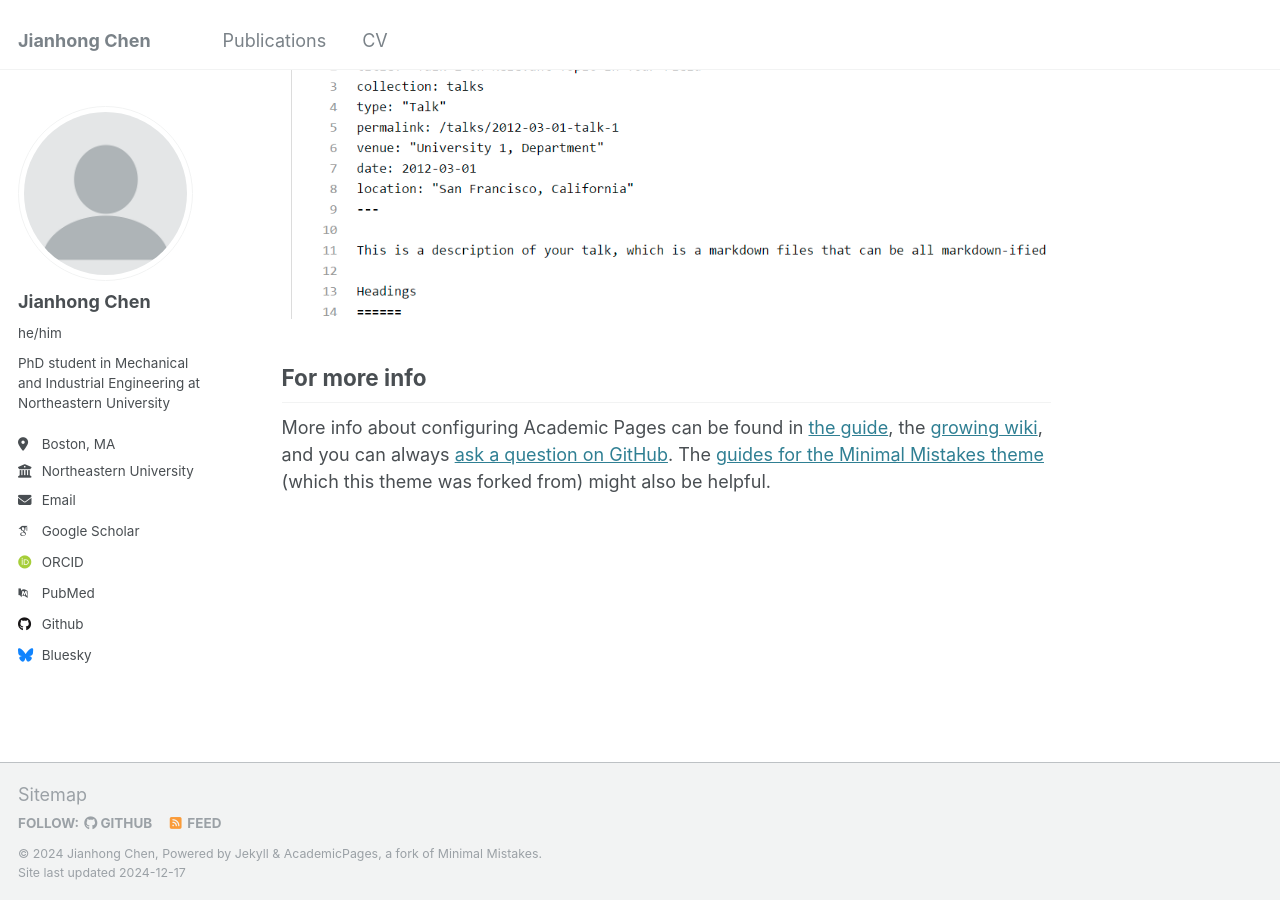
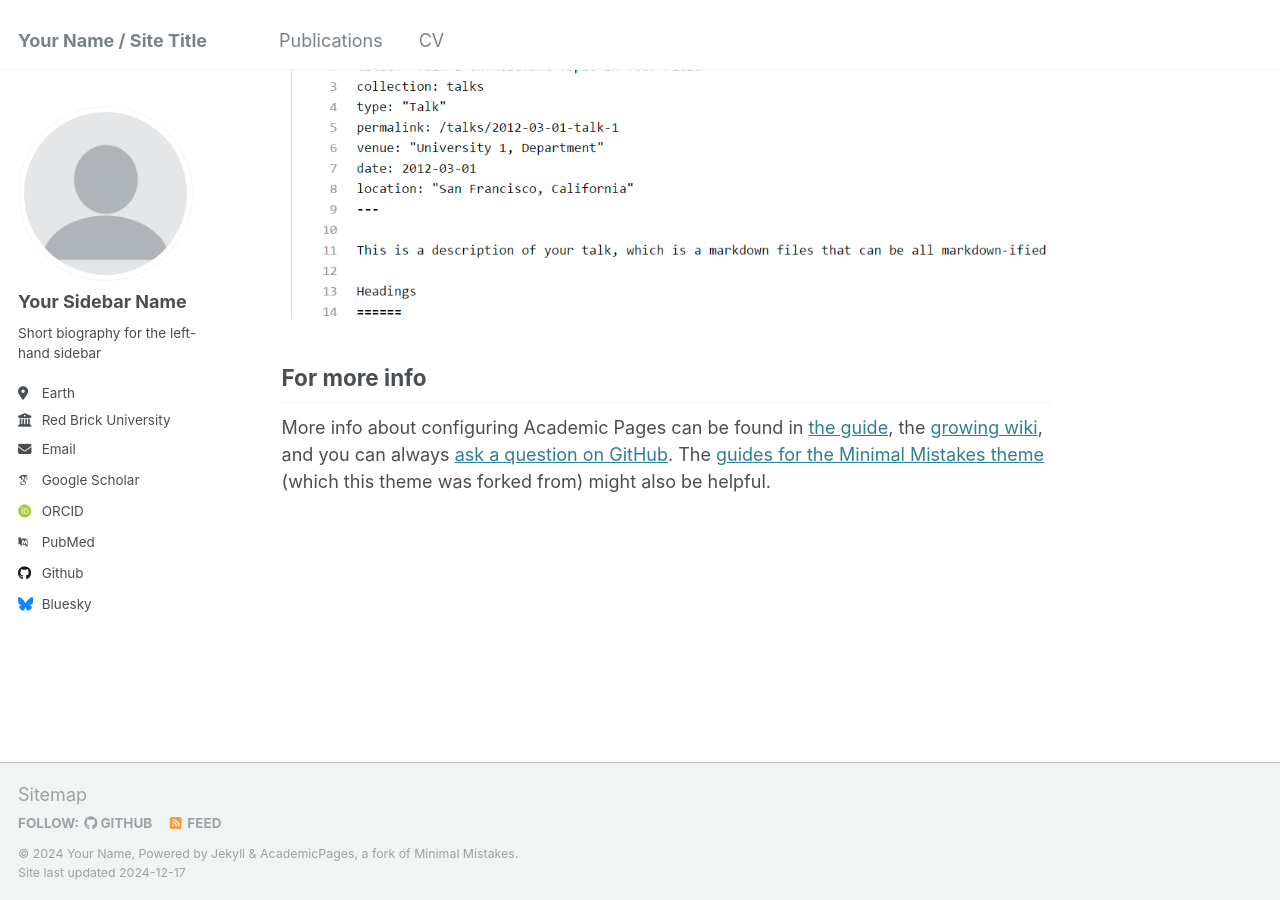
Before and after one commit to PeChen123/Jianhong_Chen, a Jekyll site: the page built from _pages/about.md, in a window 1280 px wide and 900 px high, scrolled down 2643 px. Built offline with Jekyll 4.4.1, drawn with Linux system fonts in a browser that asks for light colours; some web fonts are replaced.

Commit message:
Update _config.yml

```diff
--- a/_config.yml
+++ b/_config.yml
@@ -8,13 +8,13 @@
 
 # Basic Site Settings
 locale                   : "en-US"
-title                    : "Jianhong Chen"
+title                    : "Your Name / Site Title"
 title_separator          : "-"
-name                     : &name "Jianhong Chen"
-description              : &description "Phd Student in IE"
-url                      : "https://Jianhong_Chen.github.io" # the base hostname & protocol for your site e.g. "https://[your GitHub username].github.io"
+name                     : &name "Your Name"
+description              : &description "personal description"
+url                      : https://academicpages.github.io # the base hostname & protocol for your site e.g. "https://[your GitHub username].github.io"
 baseurl                  : "" # the subpath of your site, e.g. "/blog"
-repository               : "PeChen123/Jianhong_Chen.github.io"
+repository               : "academicpages/academicpages.github.io"
 
 # Site Author - The following control what appear as part of the author content on the side bar.
 #               If a field is blank the icon and link will not appear, otherwise it will be shown.
@@ -22,17 +22,17 @@ repository               : "PeChen123/Jianhong_Chen.github.io"
 author:
   # Biographic information
   avatar           : "profile.png"
-  name             : "Jianhong Chen"
-  pronouns         : "he/him"
-  bio              : "PhD student in Mechanical and Industrial Engineering at Northeastern University"
-  location         : "Boston, MA"
-  employer         : "Northeastern University"
-  # uri              : # URL
-  email            : "chen.jianho@northeastern.edu"
+  name             : "Your Sidebar Name"
+  pronouns         : # example: "she/her"
+  bio              : "Short biography for the left-hand sidebar"
+  location         : "Earth"
+  employer         : "Red Brick University"
+  uri              : # URL
+  email            : "none@example.org"
 
   # Academic websites
   arxiv            : # URL - Update with the correct link to your profile
-  googlescholar    : "https://scholar.google.com/citations?user=5LF2nBIAAAAJ&hl=en"
+  googlescholar    : "https://scholar.google.com/citations?user=PS_CX0AAAAAJ"
   impactstory      : # URL
   orcid            : "http://orcid.org/yourorcidurl"
   semantic         : # URL
```
